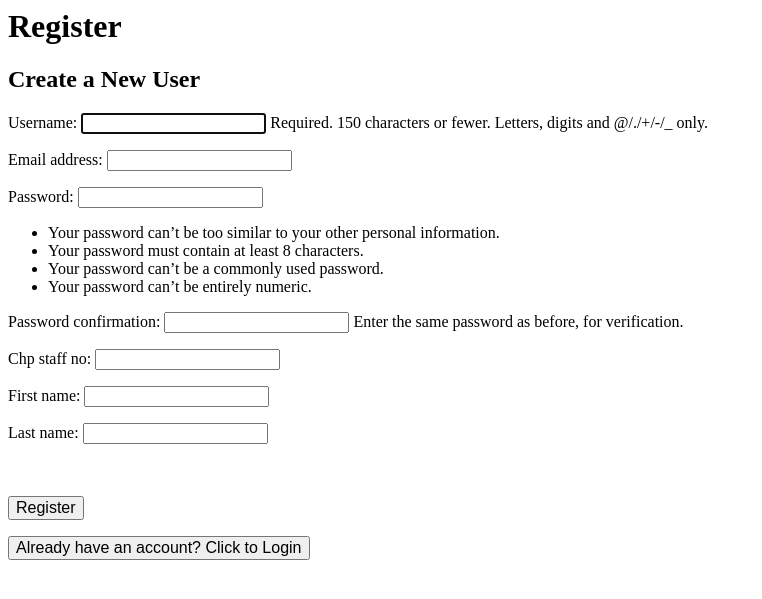
After one commit to Alkmeerd/SSEFinder, a Django app: page /register/ in a window 1280 px wide. The commit adds this page. Shown: the top 599 px of the page, without its empty margins (0-762 px from the left). Run offline with Django 3.2, Linux system fonts and the light colour scheme; parts of the project's set-up code (start-up, migrations or seed data) failed here and were passed over.

Commit message:
authentication first commit

```diff
--- a/SSEFinder-groupR/users/forms.py
+++ b/SSEFinder-groupR/users/forms.py
@@ -2,6 +2,10 @@ from django import forms
 from django.utils.safestring import mark_safe
 
 from .models import Case, Event
+
+from django.contrib.auth.forms import UserCreationForm
+from django import forms
+from django.contrib.auth.models import User
 
 class add_case_form(forms.Form):
     case_no = forms.IntegerField(label = mark_safe('Case Number'))
@@ -21,3 +25,16 @@ class add_event_form(forms.Form):
     description = forms.CharField(label = mark_safe('Brief Description'), widget=forms.Textarea)
 
     cases = forms.ModelMultipleChoiceField(queryset=Case.objects.all(), widget=forms.CheckboxSelectMultiple)
+
+class CreateUserForm(UserCreationForm):
+    chp_staff_no = forms.CharField(max_length=6)
+    first_name = forms.CharField(max_length=100)
+    last_name = forms.CharField(max_length=100)
+
+    class Meta:
+        model = User
+        fields = ['username', 'email', 'password1', 'password2']
+
+class LoginForm(forms.Form):
+    username = forms.CharField(label = mark_safe('Username'))
+    password = forms.CharField(label = mark_safe('Password'))
--- a/SSEFinder-groupR/users/templates/home_page.html
+++ b/SSEFinder-groupR/users/templates/home_page.html
@@ -25,3 +25,8 @@
   {% empty %}
   <li>No case is recorded</li>
   {% endfor %}
+
+
+<form action="{% url 'logout' %}" method="get">
+    <input style="font-size:100%;" type="submit" value="Logout">
+</form>
--- /dev/null
+++ b/SSEFinder-groupR/users/templates/register.html
@@ -0,0 +1,13 @@
+<h1> Register </h1>
+
+<h2> Create a New User </h2>
+
+<form action="" method="post">
+    {% csrf_token %}
+    {{ form.as_p }}
+    <br><br> <input style="font-size:100%;" type="submit" value="Register">
+</form>
+
+<form action="{% url 'login' %}" method="get">
+    <input style="font-size:100%;" type="submit" value="Already have an account? Click to Login">
+</form>
--- a/SSEFinder-groupR/users/urls.py
+++ b/SSEFinder-groupR/users/urls.py
@@ -4,8 +4,12 @@ from . import views
 
 urlpatterns = [
 
+    path('register/', views.register_page, name='register'),
+    path('login/', views.login_page, name='login'),
+    path('logout/', views.logout_user, name='logout'),
+
     path('user_authentication/', views.user_authentication, name='user_authentication'),
-    path('', views.home_page_view.as_view(), name='home'),
+    path('home/', views.home_page_view.as_view(), name='home'),
     path('add_case/', views.add_case_view, name='add_case'),
     path('add_event/', views.add_event_view, name='add_event'),
     path('success/', views.success_view.as_view(), name='success'),
--- a/SSEFinder-groupR/users/views.py
+++ b/SSEFinder-groupR/users/views.py
@@ -1,11 +1,15 @@
-from django.shortcuts import render
+from django.shortcuts import render, redirect
 from django.http import HttpResponse, HttpResponseRedirect
 from django.views.generic import TemplateView, ListView, DetailView
 from django.urls import reverse
 from urllib.parse import quote
 
+from django.contrib.auth.forms import UserCreationForm
+from django.contrib.auth import authenticate, login, logout
+from django.contrib.auth.decorators import login_required
+
 from .models import Event, Case
-from .forms import add_event_form, add_case_form
+from .forms import add_event_form, add_case_form, CreateUserForm, LoginForm
 
 import json, requests
 
@@ -14,10 +18,91 @@ import json, requests
 def user_authentication(request):
     return HttpResponse("User authentication")
 
+'''def register_page(request):
+    if request.user.is_authenticated():
+        return redirect('home')
+    else:
+        form = CreateUserForm()
+
+        if request.method == 'POST':
+            form = CreateUserForm(request.POST)
+            if form.is_valid():
+                form.save()
+                return redirect('login')
+
+        context = {'form':form}
+        return render(request, 'register.html', context)'''
+
+def register_page(request):
+
+    form = CreateUserForm()
+
+    if request.method == 'POST':
+        form = CreateUserForm(request.POST)
+        if form.is_valid():
+            form.save()
+            return redirect('login')
+
+    context = {'form':form}
+    return render(request, 'register.html', context)
+
+
+'''def login_page(request):
+
+    if request.user.is_authenticated():
+        return redirect('home')
+
+    else:
+        form = LoginForm(request.POST)
+
+    if request.method == 'POST':
+        if form.is_valid():
+
+            username = form.cleaned_data.get('username')
+            password = form.cleaned_data.get('password')
+
+            user = authenticate(request, username=username, password=password)
+
+            if user is not None:
+                login(request, user)
+                return redirect('home')
+            else:
+                return HttpResponse("User authentication Failed")
+
+    context = {'form':form}
+    return render(request, 'login.html', context)'''
+
+def login_page(request):
+    form = LoginForm(request.POST)
+
+    if request.method == 'POST':
+        if form.is_valid():
+
+            username = form.cleaned_data.get('username')
+            password = form.cleaned_data.get('password')
+
+            user = authenticate(request, username=username, password=password)
+
+            if user is not None:
+                login(request, user)
+                return redirect('home')
+            else:
+                return HttpResponse("User authentication Failed")
+
+    context = {'form':form}
+    return render(request, 'login.html', context)
+
+
+def logout_user(request):
+    logout(request)
+    return redirect('login')
+
+#@login_required(login_url='login')
 class home_page_view(ListView):
     model = Case
     template_name = 'home_page.html'
 
+#@login_required(login_url='login')
 class ViewLocCase(TemplateView):
     template_name = "case_events_details.html"
     def get_context_data(self, **kwargs):
@@ -27,6 +112,7 @@ class ViewLocCase(TemplateView):
         context['case_events_details'] = Event.objects.filter(case = case)
         return context
 
+#@login_required(login_url='login')
 def add_case_view(request):
     # If this is a POST request then process the Form data
     if request.method == 'POST':
@@ -66,7 +152,7 @@ def add_case_view(request):
     context = {'form': form}
     return render(request, 'add_case.html', context)
 
-
+#@login_required(login_url='login')
 def add_event_view(request):
 
     # If this is a POST request then process the Form data
@@ -124,9 +210,10 @@ def add_event_view(request):
     context = {'form': form}
     return render(request, 'add_event.html', context)
 
-
+#@login_required(login_url='login')
 class success_view(TemplateView):
     template_name = 'success.html'
 
+#@login_required(login_url='login')
 class error_view(TemplateView):
     template_name = 'error.html'
```
Also changed, not shown: SSEFinder-groupR/users/templates/login.html (added, +11 -0 lines), SSEFinder-groupR/db.sqlite3.
